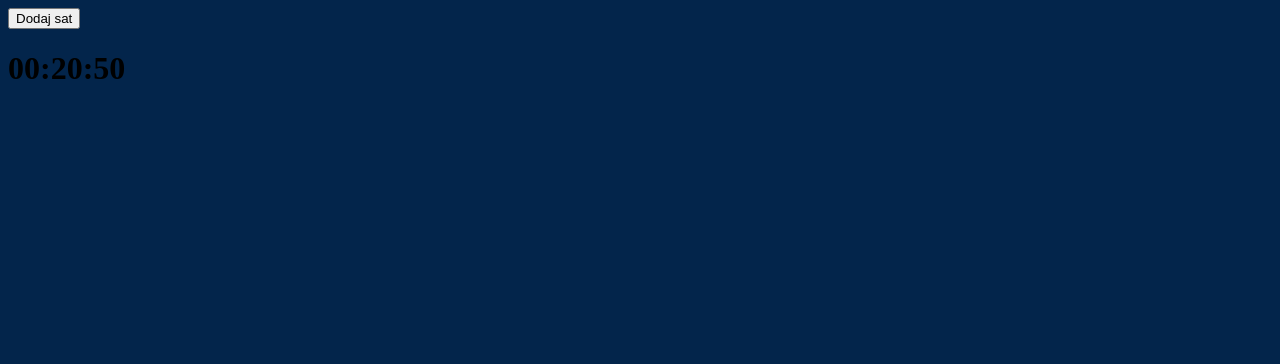
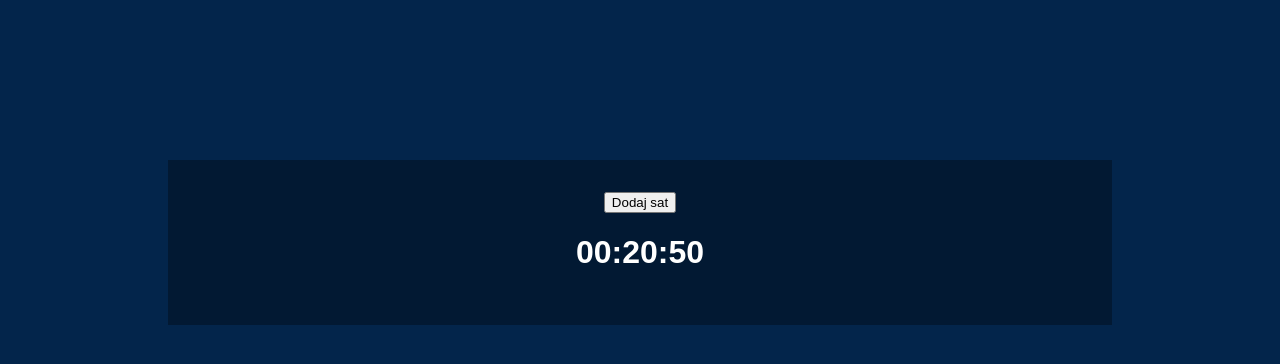
Before and after one commit to AnaMitrovic/vreme, a plain HTML site: page index.html in a window 1280 px wide. Drawn offline with Linux system fonts and the light colour scheme.

Commit message:
dodat styles

```diff
--- a/index.html
+++ b/index.html
@@ -4,11 +4,15 @@
     <meta charset="UTF-8">
     <meta http-equiv="X-UA-Compatible" content="IE=edge">
     <meta name="viewport" content="width=device-width, initial-scale=1.0">
+    <link rel="stylesheet" href="styles.css">
     <title>Document</title>
+
 </head>
 <body>
+<div>
     <button onclick="dodajSat()">Dodaj sat</button>
     <h1 id="vreme">00:00:00</h1>
+</div>
     <script>
 
        let vreme = document.getElementById("vreme");
--- /dev/null
+++ b/styles.css
@@ -0,0 +1,9 @@
+div{
+    color: rgb(255, 255, 255);
+    margin: 10em;
+    padding: 2em;
+    background-color: rgba(0, 0, 0, 0.319);
+    display: block;
+    text-align: center;
+    font-family: Arial, "Helvetica Neue", Helvetica, sans-serif;
+}
```
